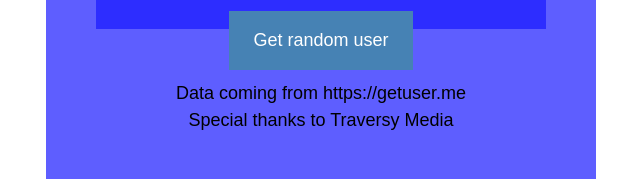
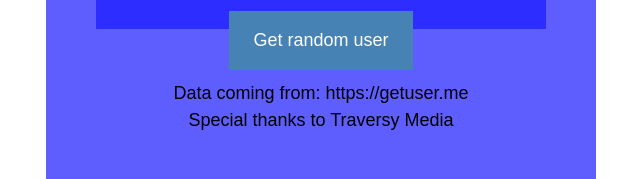
Before and after one commit to tosha31/vue-card-component, a plain HTML site: page index.html in a window 1280 px wide. Shown: the part 621-800 px from the top of the page, 319-959 px from the left. Drawn offline with nearby package versions, Linux system fonts and the light colour scheme.

Commit message:
Update index.html

```diff
--- a/index.html
+++ b/index.html
@@ -17,7 +17,7 @@
           <h3>Gender: {{gender}}</h3>
           <h3>email: {{email}}</h3>
           <button v-on:click="getUser()" :class="gender">Get random user</button>
-          <h1 class="bottomText">Data coming from https://getuser.me<br/>Special thanks to Traversy Media</h1></div>
+          <h1 class="bottomText">Data coming from: https://getuser.me<br/>Special thanks to Traversy Media</h1></div>
 
         </div>
     </div>
```
